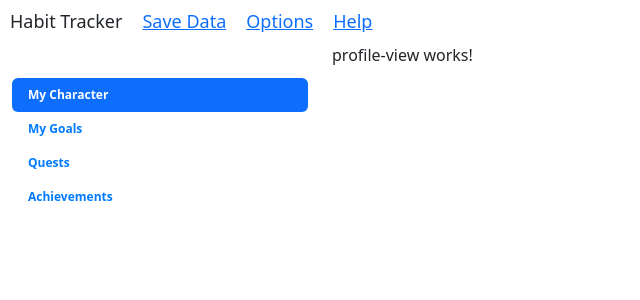
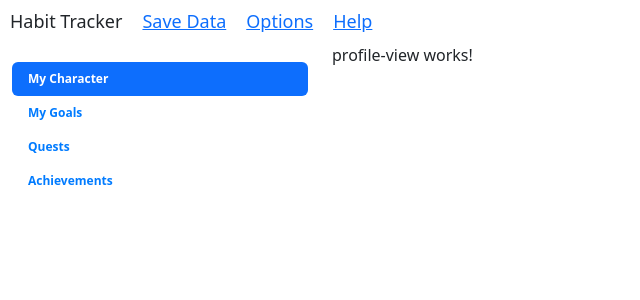
Before and after one commit to asarav/Habit-Tracker, an Angular app: page /profile in a window 1280 px wide. Shown: the top 300 px of the page, without its empty margins (0-640 px from the left). Built offline with nearby package versions, Linux system fonts and the light colour scheme.

Commit message:
Use nav-item components.

```diff
--- a/src/app/app.component.html
+++ b/src/app/app.component.html
@@ -21,19 +21,12 @@
         <span class="navbar-toggler-icon"></span>
       </button>
       <ul class="nav nav-pills flex-column">
-        <nav-item></nav-item>
         <li class="nav-item">
           <span class="nav-link active" (click)="changeNavigation('profile')">My Character</span>
         </li>
-        <li class="nav-item">
-          <span class="nav-link" (click)="changeNavigation('goals')">My Goals</span>
-        </li>
-        <li class="nav-item">
-          <span class="nav-link" (click)="changeNavigation('quests')">Quests</span>
-        </li>
-        <li class="nav-item">
-          <span class="nav-link" (click)="changeNavigation('achievements')">Achievements</span>
-        </li>
+        <nav-item route="goals">My Goals</nav-item>
+        <nav-item route="quests">Quests</nav-item>
+        <nav-item route="achievements">Achievements</nav-item>
       </ul>
     </nav>
     <main class="col-10 col-sm-9" id="content">
--- a/src/app/core/nav-item/nav-item.component.html
+++ b/src/app/core/nav-item/nav-item.component.html
@@ -1,3 +1,3 @@
 <li class="nav-item">
-  <span class="nav-link" (click)="changeNavigation()"></span>
+  <span class="nav-link" (click)="changeNavigation()"><ng-content></ng-content></span>
 </li>
--- a/src/app/core/nav-item/nav-item.component.less
+++ b/src/app/core/nav-item/nav-item.component.less
@@ -0,0 +1,17 @@
+.nav-item {
+    font-size: 12px;
+    font-weight: bold;
+    .nav-link {
+        cursor: pointer;
+        color: #007bff;
+        &:hover {
+            color: white;
+            background: #007bff;
+            transition: color 0.5s, background 0.5s;
+            transition-timing-function: ease-in-out;
+        }
+    }
+    .nav-link.active {
+        color: white;
+    }
+}
--- a/src/app/core/nav-item/nav-item.component.ts
+++ b/src/app/core/nav-item/nav-item.component.ts
@@ -1,15 +1,20 @@
-import { Component, OnInit } from '@angular/core';
+import { Component, OnInit, Input } from '@angular/core';
+import { Router } from "@angular/router";
 
 @Component({
   selector: 'nav-item',
   templateUrl: './nav-item.component.html',
-  styleUrls: ['./nav-item.component.less']
+  styleUrls: ['./nav-item.component.less'],
 })
 export class NavItemComponent implements OnInit {
+  @Input() route: string;
 
-  constructor() { }
+  constructor(private router: Router) {}
 
   ngOnInit() {
   }
 
+  changeNavigation() {
+    this.router.navigate([this.route]);
+  };
 }
```
